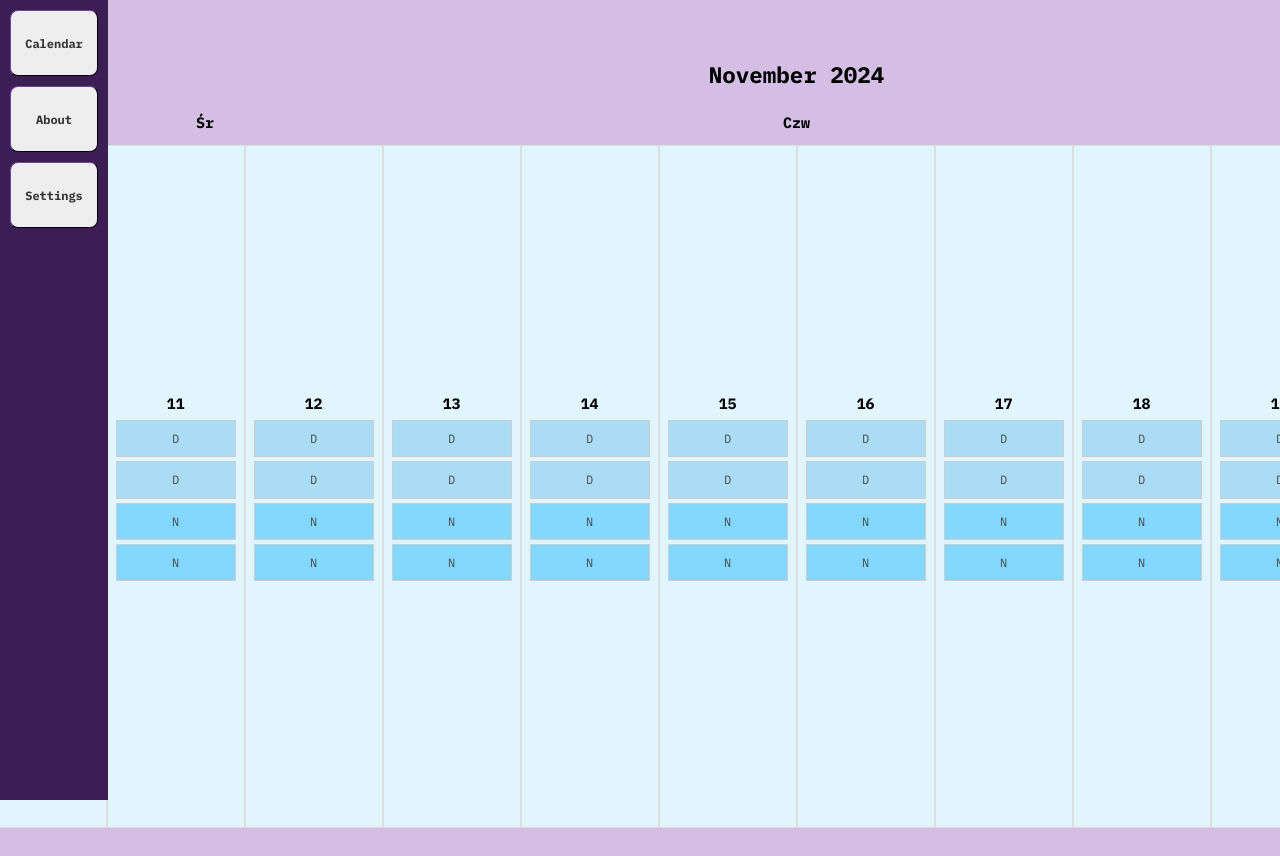
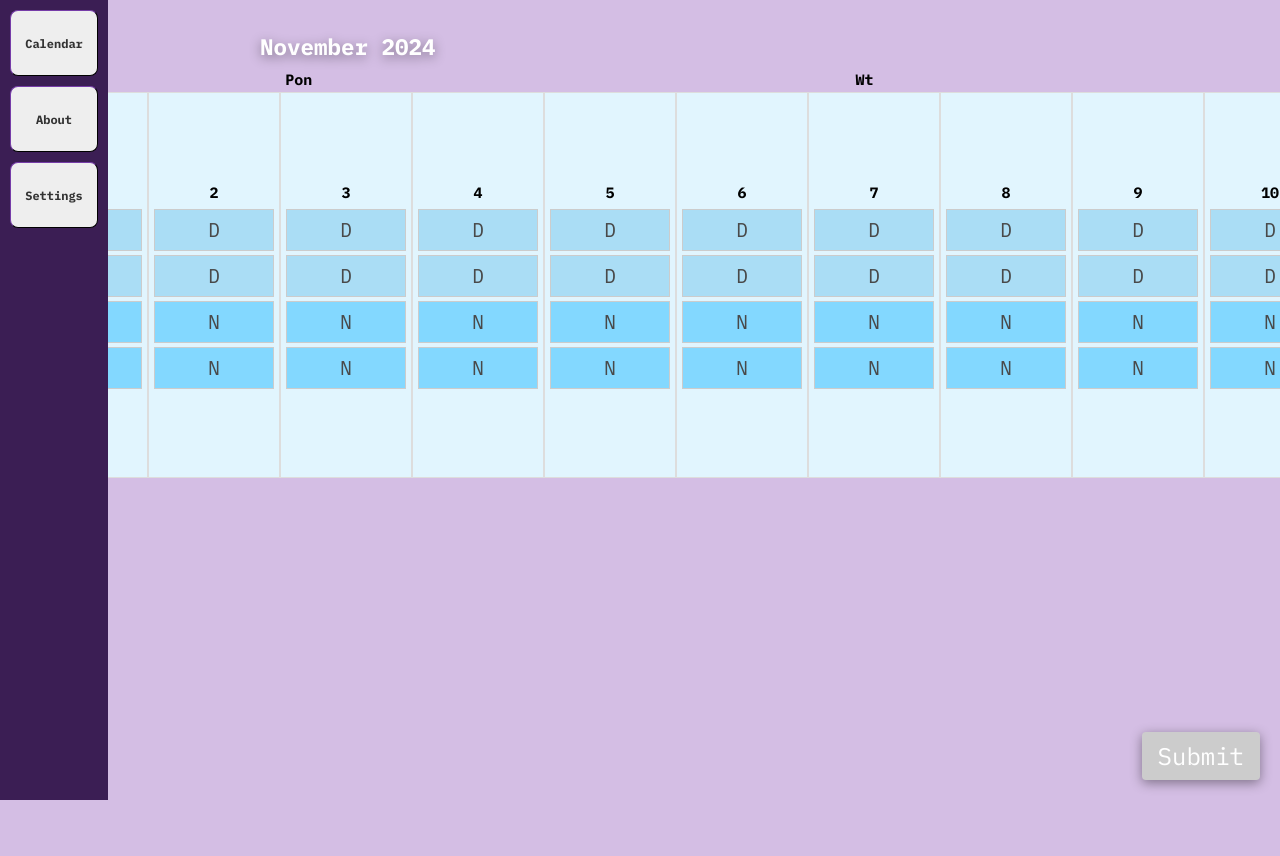
Before and after one commit to puksh/kalendarz, a Vue app: page / in a window 1280 px wide. Shown: the top 856 px of the page. After the commit the page ends 816 px from the top, so only its background shows below. Built offline with nearby package versions, Linux system fonts and the light colour scheme.

Commit message:
feat: Added a submit button and a password check

```diff
--- a/src/components/CalendarComponent.vue
+++ b/src/components/CalendarComponent.vue
@@ -1,8 +1,23 @@
 <template>
+  <button
+    :disabled="!madeChanges"
+    @click="showPasswordPrompt"
+    class="submit-button"
+  >
+    Submit
+  </button>
+  <section v-if="showPasswordModal" class="modal">
+    <div class="modal-content">
+      <p>Enter Password:</p>
+      <input type="password" v-model="password" />
+      <button @click="authorize">Submit</button>
+      <button @click="cancel">Cancel</button>
+    </div>
+  </section>
   <div class="calendar-container">
     <!-- People List Section -->
     <div class="people-list">
-      <h3>People</h3>
+      <h3>Załoga</h3>
       <div
         v-for="person in people"
         :key="person.id"
@@ -15,13 +30,13 @@
     </div>
 
     <!-- Calendar Section -->
-    <div class="calendar">
-      <div class="calendar-header">
-        <h2>{{ monthYear }}</h2>
-        <div class="days-header">
-          <div v-for="day in daysOfWeek" :key="day" class="day-header">
-            {{ day }}
-          </div>
+    <div class="calendar-header">
+      <h2>{{ monthYear }}</h2>
+    </div>
+    <section class="calendar">
+      <div class="days-header">
+        <div v-for="day in daysOfWeek" :key="day" class="day-header">
+          {{ day }}
         </div>
       </div>
       <div class="calendar-grid">
@@ -86,7 +101,7 @@
           </div>
         </div>
       </div>
-    </div>
+    </section>
   </div>
 </template>
 
@@ -99,10 +114,13 @@ export default {
   data() {
     return {
       monthDays: [],
+      daysOfWeek, // Assign imported daysOfWeek list to component data
       currentDate: new Date(), // Current date
       draggedPerson: null,
       people, // Assign imported people list to component data
-      daysOfWeek, // Assign imported daysOfWeek list to component data
+      madeChanges: false,
+      showPasswordModal: false,
+      password: "",
     };
   },
   computed: {
@@ -127,20 +145,51 @@ export default {
           switch (shiftType) {
             case "day1":
               day.dayShift1 = this.draggedPerson;
+              localStorage.setItem("dayShift1", JSON.stringify(day.dayShift1));
+              this.madeChanges = true;
               break;
             case "day2":
               day.dayShift2 = this.draggedPerson;
+              localStorage.setItem("dayShift2", JSON.stringify(day.dayShift2));
+              this.madeChanges = true;
               break;
             case "night1":
               day.nightShift1 = this.draggedPerson;
+              localStorage.setItem(
+                "nightShift1",
+                JSON.stringify(day.nightShift1)
+              );
+              this.madeChanges = true;
               break;
             case "night2":
               day.nightShift2 = this.draggedPerson;
+              localStorage.setItem(
+                "nightShift2",
+                JSON.stringify(day.nightShift2)
+              );
+              this.madeChanges = true;
               break;
           }
           this.draggedPerson = null; // Clear the reference after dropping
         }
       }
+    },
+
+    getLatestCommit() {
+      const latestCommit = localStorage.getItem("latestCommit");
+      if (latestCommit) {
+        this.latestCommit = JSON.parse(latestCommit);
+      }
+    },
+
+    updateSchedule() {
+      let buttonUpdateSchedule = document.getElementById(
+        "buttonUpdateSchedule"
+      );
+
+      //TODO: Add logic to update schedule
+
+      buttonUpdateSchedule.classList.add("hidden");
     },
     generateMonthDays() {
       const year = this.currentDate.getFullYear();
@@ -162,6 +211,24 @@ export default {
         });
       }
     },
+    showPasswordPrompt() {
+      this.showPasswordModal = true;
+    },
+    authorize() {
+      if (this.password === "yourPassword") {
+        // Submit the changes
+        console.log("Changes submitted");
+        this.madeChanges = false;
+      } else {
+        alert("Incorrect password");
+      }
+      this.showPasswordModal = false;
+      this.password = "";
+    },
+    cancel() {
+      this.showPasswordModal = false;
+      this.password = "";
+    },
   },
   mounted() {
     this.generateMonthDays();
@@ -173,20 +240,34 @@ export default {
 .calendar-container {
   display: flex;
   height: 100vh;
+  overflow-x: visible;
+  height: auto;
+  max-width: 1600px;
 }
+/* Peaople Bar styles */
 .people-list {
   width: 200px;
   padding: 10px;
-  border-right: 1px solid #ddd;
-  background-color: #f9f9f9;
+  height: 430px;
+}
+.people-list h3 {
+  color: #fff;
+  filter: drop-shadow(0px 3px 6px rgba(0, 0, 0, 0.4));
 }
 .person-item {
   padding: 10px;
-  background-color: #e0e0e0;
+  color: #fff;
+  background-color: #83d8ff;
+  border-radius: 25px;
   margin-bottom: 8px;
   cursor: grab;
   text-align: center;
+  filter: drop-shadow(0px 3px 6px rgba(0, 0, 0, 0.4));
 }
+.person-item {
+  cursor: grabbing;
+}
+/* Calendar styles */
 .calendar {
   flex: 1;
   display: flex;
@@ -195,10 +276,21 @@ export default {
 }
 .calendar-header {
   text-align: center;
-  padding: 10px 0;
+  position: fixed;
+  top: 0;
+  left: 250px;
+  color: #fff;
+  filter: drop-shadow(0px 3px 6px rgba(0, 0, 0, 0.4));
+  margin: 0;
+  padding: 10px;
 }
+.current-month {
+  background-color: #e1f5fe; /* Highlight color for current month */
+}
+/* Calendar styles */
 .days-header {
   display: flex;
+  margin-top: 40px;
 }
 .day-header {
   flex: 1;
@@ -212,6 +304,8 @@ export default {
   overflow-x: visible;
   scrollbar-width: auto;
 }
+
+/* Day (24h cycle) styles */
 .day-column {
   display: flex;
   flex-direction: column;
@@ -220,52 +314,112 @@ export default {
   flex: 1;
   border: 1px solid #ddd;
   position: relative;
+  flex-direction: column;
   display: flex;
-  flex-direction: column;
   align-items: center;
   justify-content: center;
-  padding: 8px;
+  padding: 5px;
   width: 120px;
-  background-color: #f5f5f5;
 }
 .day-date {
   font-weight: bold;
 }
+
+/* Shifts styles */
 .shift {
   display: flex;
   flex-direction: column;
   width: 100%;
 }
 .shift-slot {
-  flex: 1;
   border: 1px solid #ccc;
   margin-top: 4px;
-  position: relative;
 }
 .empty-slot {
   color: #494949;
   font-size: 0.8em;
-  text-align: center;
-  padding: 8px;
+  padding: 5px;
+  height: 30px;
+  display: flex;
+  align-items: center;
+  justify-content: center;
+  font-size: 20px;
 }
+/* Assigned person styles */
 .assigned-person.day {
   padding: 5px;
   background-color: #3dc2ff;
-  text-align: center;
-  font-weight: bold;
+  font-weight: bolder;
+  height: 30px;
+  display: flex;
+  align-items: center;
+  justify-content: center;
+  font-size: 20px;
+}
+.assigned-person.night {
+  padding: 5px;
+  background-color: #83d8ff;
+  font-weight: bolder;
+  height: 30px;
+  display: flex;
+  align-items: center;
+  justify-content: center;
+  font-size: 20px;
 }
 .shift-label {
   background-color: #e0e0e0;
   padding: 5px;
-  text-align: center;
 }
-.current-month {
-  background-color: #e1f5fe; /* Highlight color for current month */
-}
+/* Shift types colors */
 .day {
   background-color: #aaddf5;
 }
 .night {
   background-color: #83d8ff;
 }
+
+/* Button styles */
+.submit-button {
+  position: fixed;
+  bottom: 20px;
+  right: 20px;
+  background-color: #3b1e54;
+  color: #fff;
+  border: none;
+  border-radius: 4px;
+  padding: 8px 16px;
+  cursor: pointer;
+  font-size: 24px;
+  transition: background-color 0.3s ease;
+  filter: drop-shadow(0px 3px 6px rgba(0, 0, 0, 0.4));
+}
+.submit-button:hover {
+  background-color: #6f4592;
+}
+/*disabled style*/
+.submit-button:disabled {
+  background-color: #ccc;
+  cursor: not-allowed;
+}
+
+/* Modal styles */
+.modal {
+  position: fixed;
+  z-index: 10;
+  top: 0;
+  left: 0;
+  width: 100%;
+  height: 100%;
+  background-color: rgba(0, 0, 0, 0.5);
+  display: flex;
+  justify-content: center;
+  align-items: center;
+}
+.modal-content {
+  background-color: #fff;
+  padding: 20px;
+  border-radius: 8px;
+  box-shadow: 0 2px 4px rgba(0, 0, 0, 0.1);
+  text-align: center;
+}
 </style>
```
